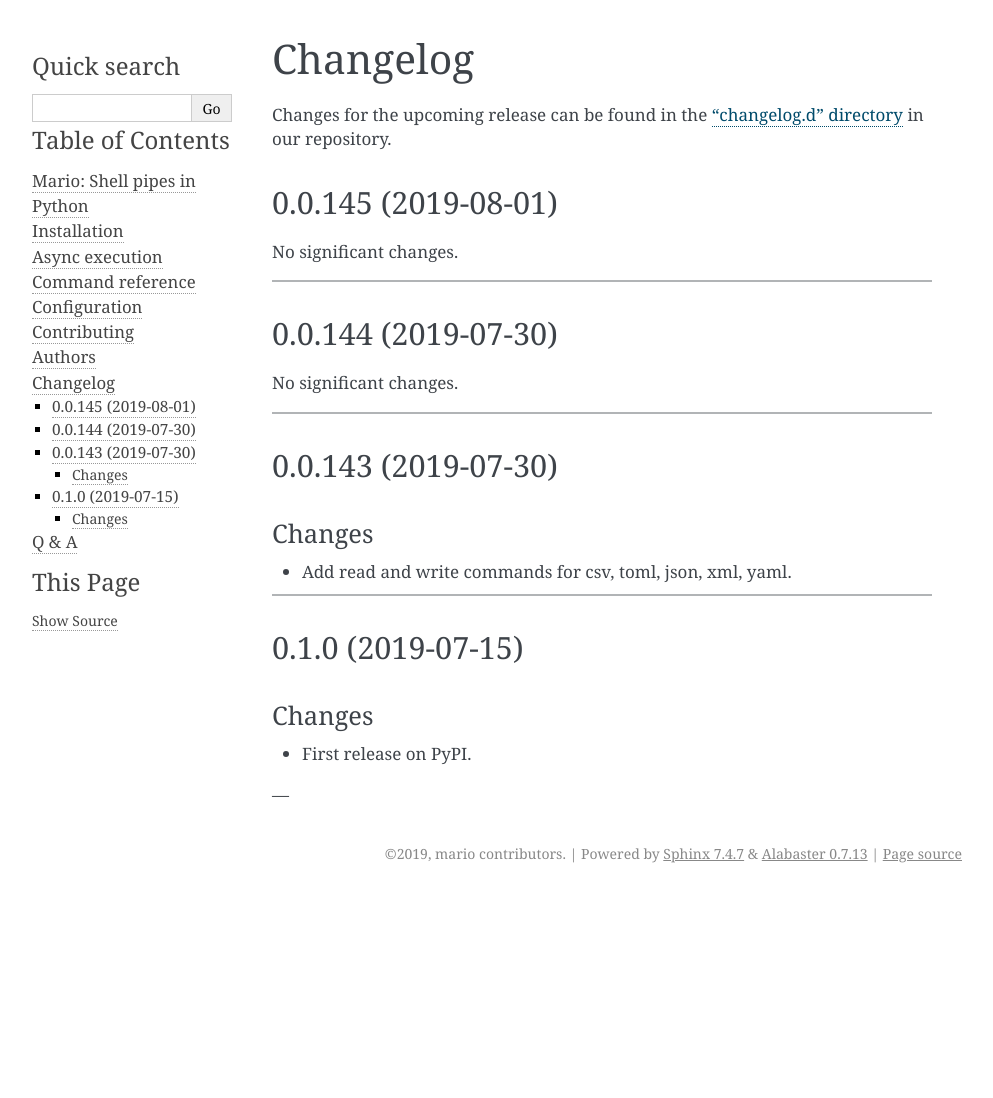
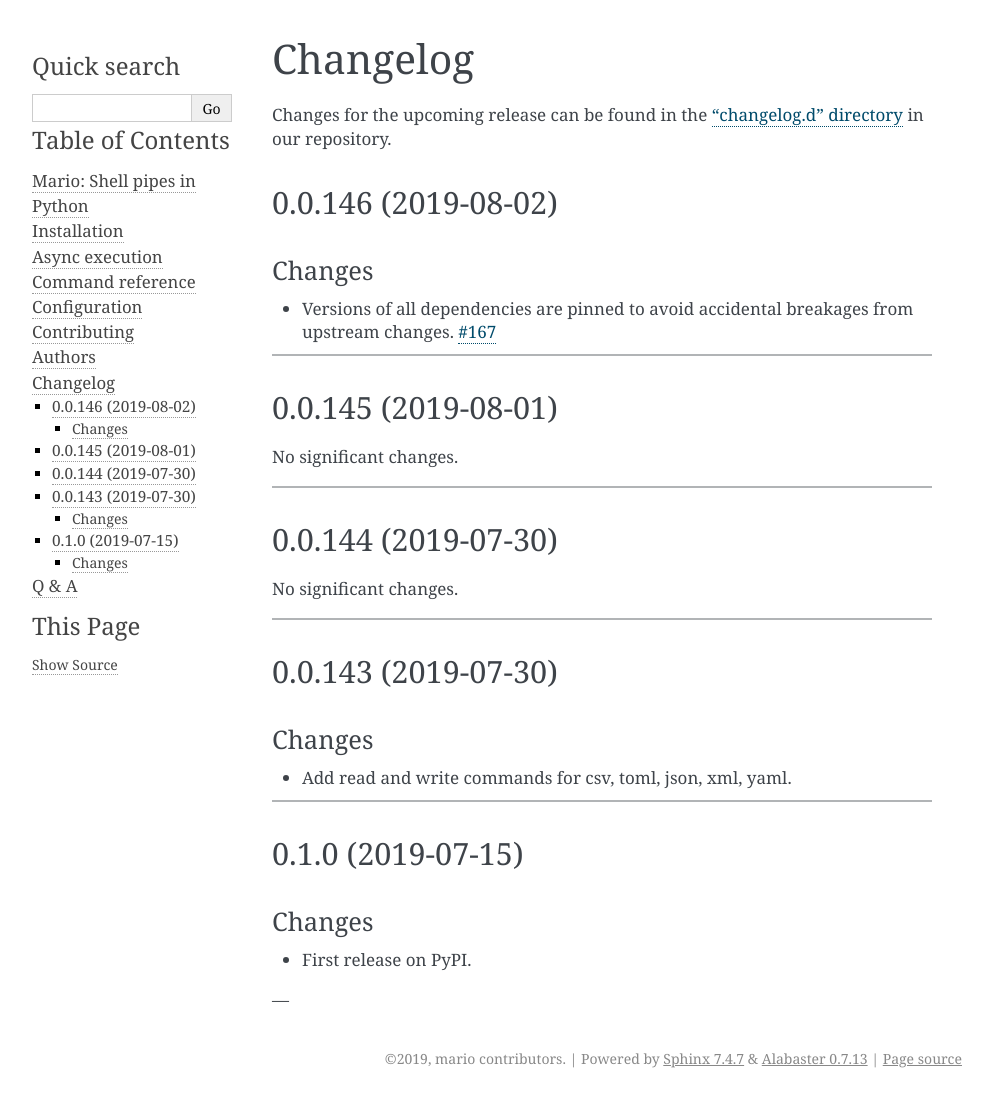
Before and after one commit to python-mario/mario, a Sphinx documentation site: the page built from docs/changelog.rst, in a window 1280 px wide. Shown: the whole page, without its empty margins (148-1141 px from the left). Built offline with Sphinx 7.4.7, drawn with Linux system fonts in a browser that asks for light colours; pages that are not in the unit, such as notebooks, are missing from menus; before the commit the page ends 900 px from its top, so only the background shows below that.

Commit message:
Bump version: 0.0.145 → 0.0.146

```diff
--- a/CHANGELOG.rst
+++ b/CHANGELOG.rst
@@ -11,6 +11,20 @@ Changes for the upcoming release can be found in the `"changelog.d" directory <h
    See https://www.python-mario.readthedocs.org/en/latest/contributing.html#changelog for details.
 
 .. towncrier release notes start
+
+0.0.146 (2019-08-02)
+--------------------
+
+
+Changes
+^^^^^^^
+
+- Versions of all dependencies are pinned to avoid accidental breakages from upstream changes.
+  `#167 <https://github.com/python-mario/mario/issues/167>`_
+
+
+----
+
 
 0.0.145 (2019-08-01)
 --------------------
--- a/docs/conf.py
+++ b/docs/conf.py
@@ -32,7 +32,7 @@ project = "mario"
 year = "2019"
 author = "mario contributors"
 copyright = "{0}, {1}".format(year, author)
-version = release = "0.0.145"
+version = release = "0.0.146"
 
 pygments_style = "trac"
 templates_path = ["."]
--- a/setup.py
+++ b/setup.py
@@ -14,7 +14,7 @@ with open(PROJECT_ROOT / "dev-requirements.txt") as f:
 
 setuptools.setup(
     name="mario",
-    version="0.0.145",
+    version="0.0.146",
     description="Shell pipes for Python.",
     long_description=open(PROJECT_ROOT / "README.rst").read(),
     long_description_content_type="text/x-rst",
--- a/src/mario/__init__.py
+++ b/src/mario/__init__.py
@@ -1 +1 @@
-__version__ = "0.0.145"
+__version__ = "0.0.146"
```
Also changed, not shown: .bumpversion.cfg, 1 other file.
